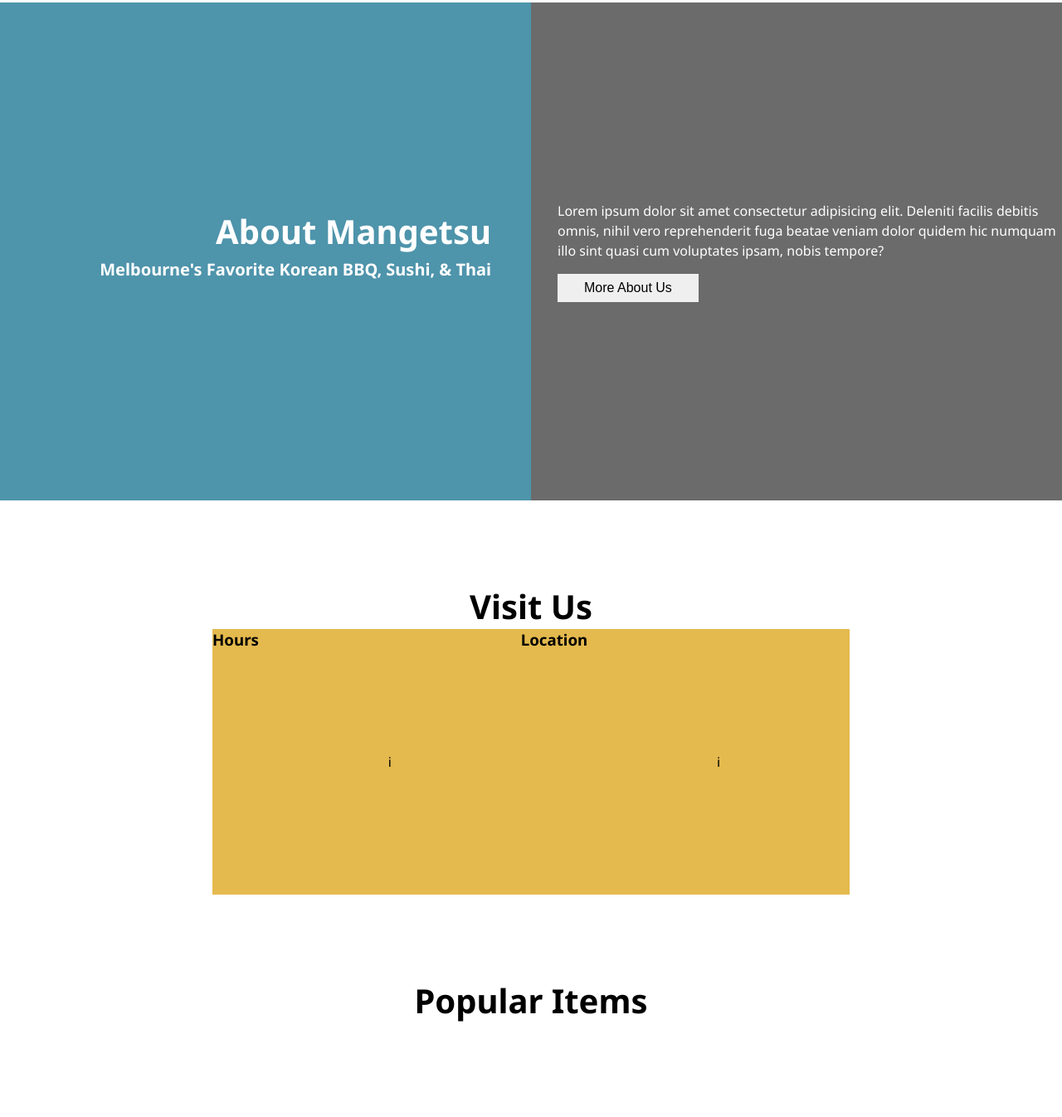
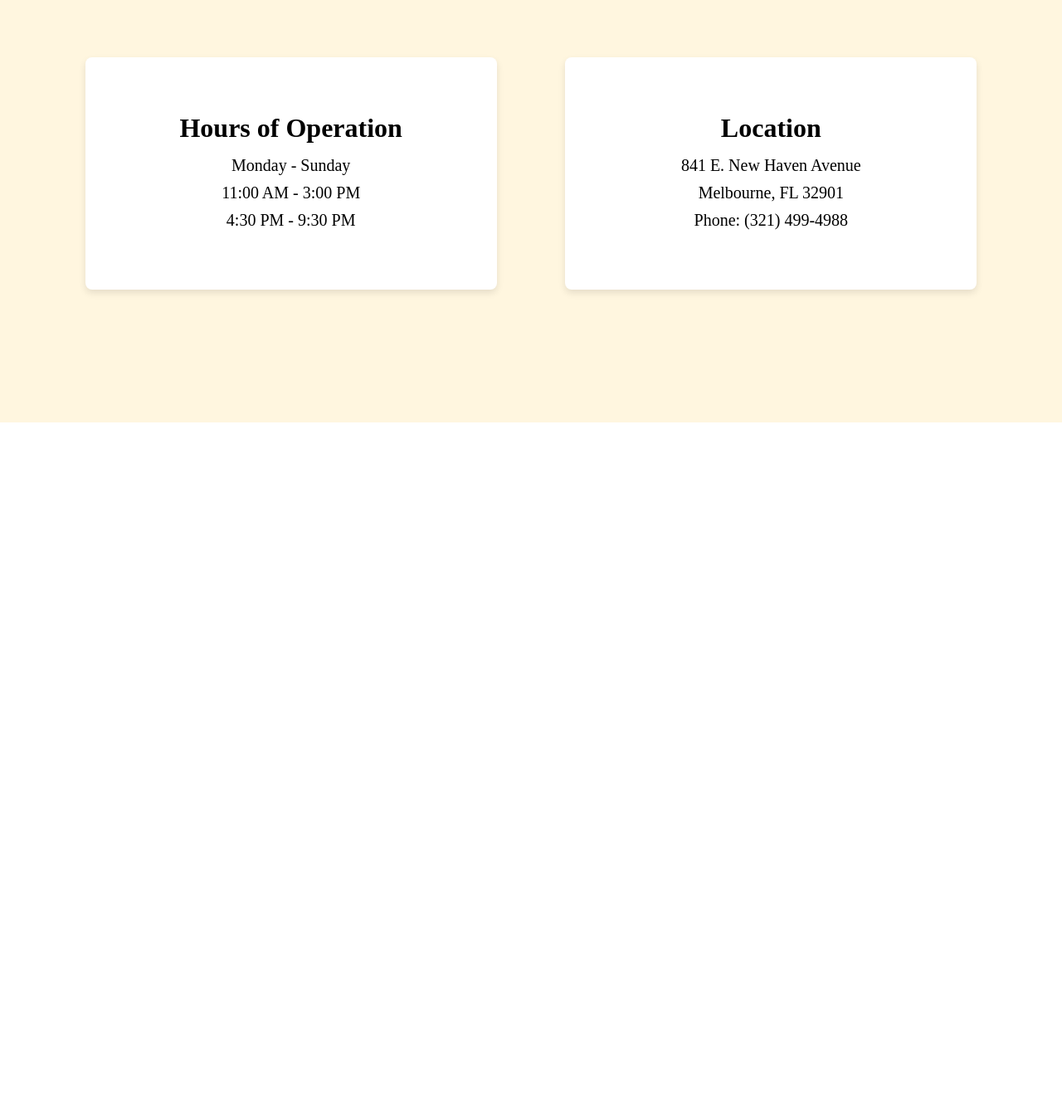
Before and after one commit to andrewdent1/mangetsu-v2, a plain HTML site: page index.html in a window 1280 px wide. Shown: the part 1059-2405 px from the top of the page at 83% size. After the commit the page ends 1568 px from the top, so only its background shows below. Drawn offline with Linux system fonts and the light colour scheme; a web font is replaced by a local one.

Commit message:
hours + location

```diff
--- a/head-foot.css
+++ b/head-foot.css
@@ -38,7 +38,7 @@ nav a {
     text-decoration: none;
     display: flex;
     align-items: center;
-    color: rgb(0, 0, 0);
+    color: rgb(255, 255, 255);
 }
 
 .header-logo,
@@ -54,8 +54,8 @@ nav a {
 .header-order button {
     padding: 10px 20px;
     background-color: #e4ba4e;
-    border: 1px solid black;
-    color: black;
+    border: 1px solid rgb(255, 255, 255);
+    color: rgb(255, 255, 255);
     border-radius: 5px;
     cursor: pointer;
     transition: all 0.3s ease;
@@ -66,7 +66,7 @@ nav a {
 }
 
 .header-order button:hover {
-    background-color: white;
+    background-color: rgb(0, 0, 0);
 }
 
 nav a:hover {
--- a/index.html
+++ b/index.html
@@ -10,7 +10,7 @@
   <link rel="preconnect" href="https://fonts.googleapis.com">
   <link rel="preconnect" href="https://fonts.gstatic.com" crossorigin>
   <link
-    href="https://fonts.googleapis.com/css2?family=Montserrat:ital,wght@0,100..900;1,100..900&family=Noto+Sans:ital,wght@0,100..900;1,100..900&family=PT+Sans:ital,wght@0,400;0,700;1,400;1,700&family=Playfair+Display:ital,wght@0,400..900;1,400..900&display=swap"
+    href="https://fonts.googleapis.com/css2?family=DM+Sans:ital,opsz,wght@0,9..40,100..1000;1,9..40,100..1000&family=Sawarabi+Mincho&display=swap"
     rel="stylesheet">
 </head>
 
@@ -65,79 +65,25 @@
     <h1>Mangetsu</h1>
     <h2>Korean BBQ, Sushi and Thai</h2>
     <div class="intro-buttons">
-      <button>View Menu</button>
       <button>Order Online</button>
     </div>
   </section>
 
-  <section class="about">
-    <div class="about-left">
-      <img src="/Images/image1.jpg" alt="">
-      <h2>About Mangetsu</h2>
-      <h3>Melbourne's Favorite Korean BBQ, Sushi, & Thai</h3>
+  <section class="info-section">
+    <div class="info-box">
+      <h2>Hours of Operation</h2>
+      <p>Monday - Sunday</p>
+      <p>11:00 AM - 3:00 PM</p>
+      <p>4:30 PM - 9:30 PM</p>
     </div>
-    <div class="about-right">
-      <p>Lorem ipsum dolor sit amet consectetur adipisicing elit. Deleniti facilis debitis omnis, nihil vero
-        reprehenderit fuga beatae veniam dolor quidem hic numquam illo sint quasi cum voluptates ipsam, nobis tempore?
-      </p>
-      <button>More About Us</button>
+    <div class="info-box">
+      <h2>Location</h2>
+      <p>841 E. New Haven Avenue</p>
+      <p>Melbourne, FL 32901</p>
+      <p>Phone: (321) 499-4988</p>
     </div>
   </section>
 
-  <section class="visit">
-    <h2>Visit Us</h2>
-    <div class="visit-info">
-      <h3>Hours</h3>
-      <div class="hours">
-        <p>i</p>
-      </div>
-      <h3>Location</h3>
-      <div class="location">
-        <p>i</p>
-      </div>
-    </div>
-  </section>
-
-  <section class="menu">
-    <h2>Popular Items</h2>
-    <div>
-      <ul>
-        <li></li>
-        <p></p>
-        <li></li>
-        <p></p>
-        <li></li>
-        <p></p>
-        <li></li>
-        <p></p>
-        <li></li>
-        <p></p>
-      </ul>
-    </div>
-    <div>
-      <ul>
-        <li></li>
-        <p></p>
-        <li></li>
-        <p></p>
-        <li></li>
-        <p></p>
-        <li></li>
-        <p></p>
-        <li></li>
-        <p></p>
-      </ul>
-    </div>
-    <button>View Full Menu</button>
-  </section>
-
-  <section class="gallery">
-
-  </section>
-
-  <section class="contact">
-    <h2>Contact Us</h2>
-  </section>
 
   <script src="script.js"></script>
 
--- a/styles.css
+++ b/styles.css
@@ -6,7 +6,7 @@
 
 body {
     overflow-x: hidden;
-    font-family: "Noto Sans", serif;
+    font-family: "Sawarabi Mincho", serif;
 }
 
 .slideshow-container {
@@ -45,20 +45,15 @@ body {
 }
 
 .intro-bottom h1 {
-    padding-bottom: 50px;
+    padding-bottom: 10px;
     text-transform: uppercase;
+    font-size: 3rem;
 }
 
 .intro-bottom h2 {
     text-align: center;
-    padding-bottom: 50px;
-}
-
-.intro-buttons {
-    display: flex;
-    gap: 10vw;
-    padding-bottom: 50px;
-
+    padding-bottom: 30px;
+    font-size: 1.5rem;
 }
 
 .intro-buttons button {
@@ -73,111 +68,49 @@ body {
     font-family: "Noto Sans", serif;
     font-weight: 500;
     font-size: 1.1rem;
+    scale: 1;
 }
 
 .intro-buttons button:hover {
     background-color: white;
 }
 
-.about {
+.info-section {
     display: flex;
-    width: 100vw;
+    justify-content: space-evenly;
+    align-items: center;
     height: 75vh;
-    background-color: rgb(107, 107, 107);
+    padding: 20px;
+    background-color: rgba(255, 231, 166, 0.359);
+    /* Replace with your image URL */
+    background-size: cover;
+    background-position: center;
+    background-repeat: no-repeat;
+    position: relative;
 }
 
-.about-left,
-.about-right {
-    width: 50%;
-    box-sizing: border-box;
-    position: relative;
-    margin: auto;
-}
-
-.about-left img {
-    width: 100%;
-    height: 75vh;
-    display: block;
-    opacity: 0.5;
-}
-
-.about-left h2 {
-    position: absolute;
-    top: 40%;
-    right: 5%;
-    color: white;
-    padding: 0.5rem 1rem;
-    font-size: 2.5rem;
-}
-
-.about-left h3 {
-    position: absolute;
-    top: 50%;
-    right: 5%;
-    color: white;
-    padding: 0.5rem 1rem;
-    font-size: 1.25rem;
-}
-
-.about-right p {
-    font-size: 1rem;
-    line-height: 1.5;
-    padding-left: 5%;
-    padding-bottom: 2.5%;
-    color: white;
-}
-
-.about-right button {
-    padding: 0.5rem 2rem;
-    color: white;
-    color: #000;
-    border: none;
-    cursor: pointer;
-    font-size: 1rem;
-    margin-left: 5%;
-}
-
-.visit {
-    display: flex;
-    justify-content: center;
-    align-items: center;
-    flex-direction: column;
-}
-
-.visit h2 {
-    padding-top: 100px;
-    display: flex;
-    justify-content: center;
-    font-size: 2.5rem;
-}
-
-.visit-info {
-    background-color: #e4ba4e;
-    width: 60vw;
-    height: 25vw;
-    display: flex;
-    flex-direction: row;
-    justify-content: space-evenly;
-    margin: 0 auto;
-}
-
-.visit-info div {
-    display: flex;
-    flex-direction: column;
-    justify-content: space-evenly;
-    margin: 0 auto;
-}
-
-.hours,
-.location {
+/* Styles for each div (hours and location) */
+.info-box {
     display: flex;
     flex-direction: column;
     justify-content: center;
+    align-items: center;
+    width: 40%;
+    height: 50%;
+    /* Ensure full height of the section */
+    padding: 20px;
+    background-color: #ffffff;
+    box-shadow: 0px 4px 8px rgba(0, 0, 0, 0.1);
+    border-radius: 8px;
+    text-align: center;
 }
 
-.menu h2 {
-    padding-top: 100px;
-    display: flex;
-    justify-content: center;
-    font-size: 2.5rem;
+.info-box h2 {
+    font-size: 2rem;
+    margin-bottom: 10px;
 }
+
+.info-box p {
+    margin: 5px 0;
+    font-size: 1.25rem;
+}
```
